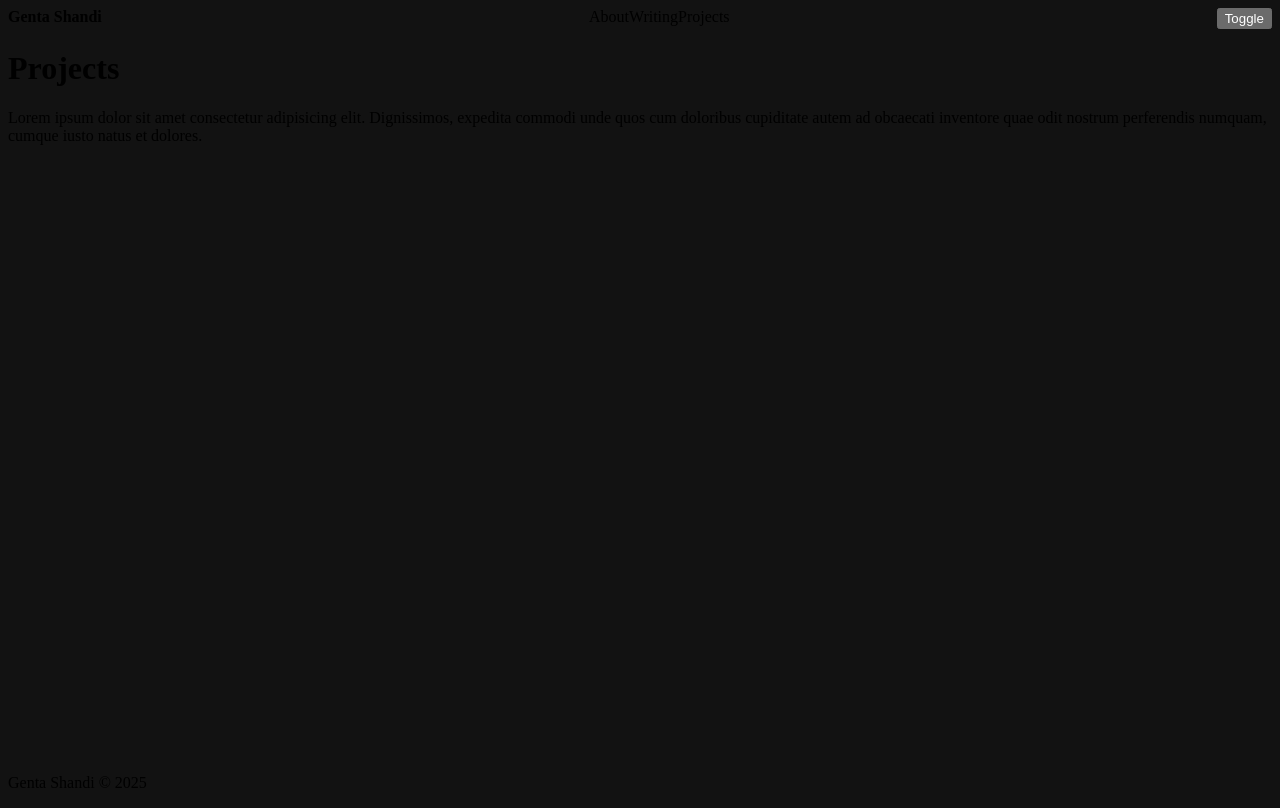
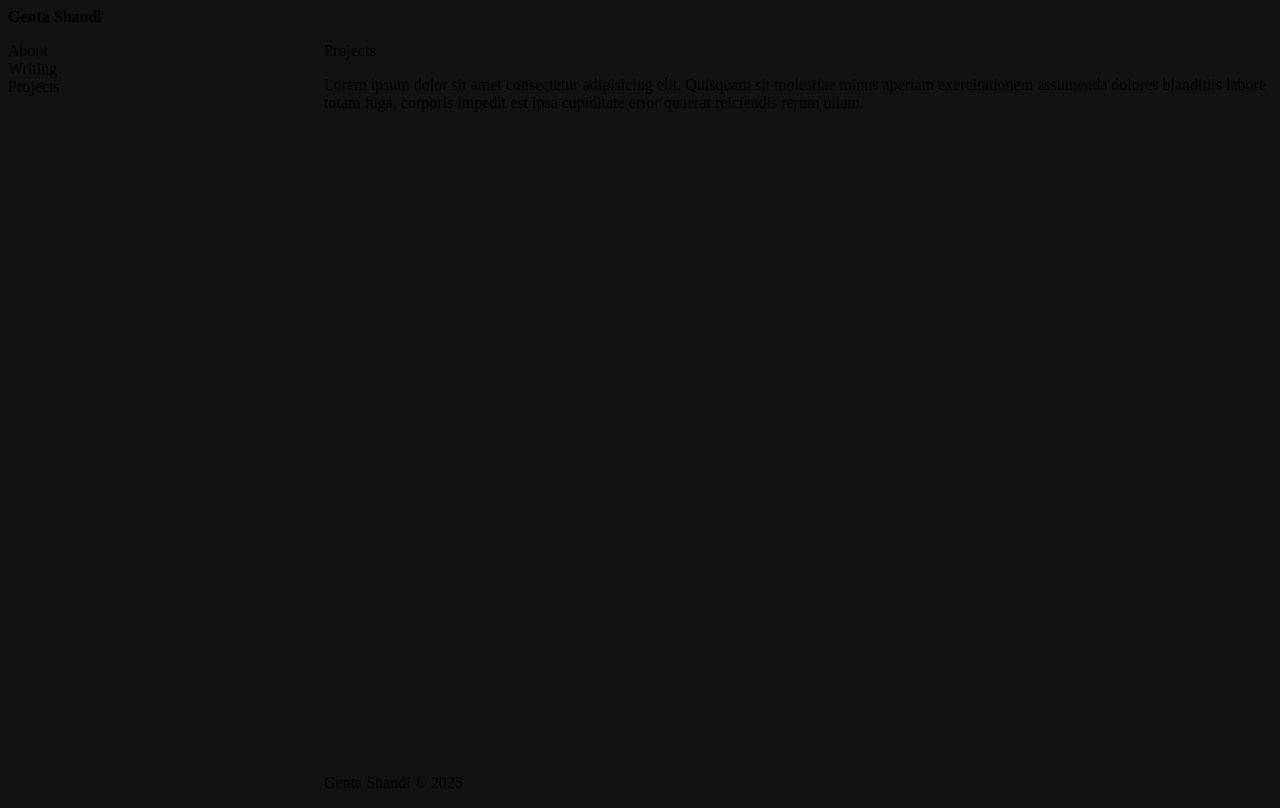
Before and after one commit to geardy47/sweet-home, a SvelteKit app: page /projects in a window 1280 px wide. Built offline with nearby package versions, Linux system fonts and the light colour scheme; some icons are missing.

Commit message:
feat: update layout and add contact icon at footer

```diff
--- a/package.json
+++ b/package.json
@@ -35,7 +35,9 @@
   "dependencies": {
     "@fontsource/atkinson-hyperlegible": "^5.2.5",
     "@fontsource/jetbrains-mono": "^5.2.5",
-    "lucide-svelte": "^0.485.0",
-    "open-props": "^1.7.14"
+    "@iconify-json/fa7-brands": "^1.2.0",
+    "@iconify-json/fa7-solid": "^1.2.0",
+    "open-props": "^1.7.14",
+    "unplugin-icons": "^22.1.0"
   }
 }
--- a/src/app.css
+++ b/src/app.css
@@ -70,6 +70,12 @@ li {
 	padding-inline-start: 0;
 }
 
+.title {
+	color: inherit;
+	text-decoration: none;
+	font-size: var(--font-size-fluid-1);
+}
+
 .surface-1 {
 	background-color: var(--surface-1);
 	color: var(--text-2);
--- a/src/app.d.ts
+++ b/src/app.d.ts
@@ -1,5 +1,8 @@
+import 'unplugin-icons/types/svelte';
+
 // See https://svelte.dev/docs/kit/types#app.d.ts
 // for information about these interfaces
+
 declare global {
 	namespace App {
 		// interface Error {}
--- a/src/app.html
+++ b/src/app.html
@@ -4,7 +4,7 @@
 		<meta charset="utf-8" />
 		<link rel="icon" href="%sveltekit.assets%/favicon.png" />
 		<meta name="viewport" content="width=device-width, initial-scale=1" />
-		<link rel="icon" href="https://fav.farm/🔥" />
+		<link rel="icon" href="https://fav.farm/🚀" />
 		%sveltekit.head%
 	</head>
 	<body data-sveltekit-preload-data="hover">
--- a/src/routes/+layout.svelte
+++ b/src/routes/+layout.svelte
@@ -7,35 +7,76 @@
 	import 'open-props/buttons';
 	import '../app.css';
 
+	import * as config from '$lib/config';
+
 	let { children } = $props();
 	// let { children, data } = $props()
 </script>
 
 <div class="layout">
-	<Sidebar />
+	<div class="header">
+		<a href="/" class="title">
+			<b>{config.title}</b>
+		</a>
+	</div>
+
+	<div class="sidebar">
+		<Sidebar />
+	</div>
 
 	<main>
 		{@render children?.()}
 	</main>
 
-	<Footer />
+	<div class="footer">
+		<Footer />
+	</div>
 </div>
 
 <style>
 	.layout {
-		height: 100%;
-		max-inline-size: 1440px;
 		display: grid;
+		grid-template-columns: 1fr 3fr;
 		grid-template-rows: auto 1fr auto;
-		margin-inline: auto;
-		padding-inline: var(--size-7);
+		grid-template-areas:
+			'header header'
+			'sidebar main'
+			'sidebar footer';
+
+		min-height: 100%;
+		box-sizing: border-box;
+
+		padding-inline: var(--size-fluid-4);
+		padding-block: var(--size-fluid-6);
 
 		@media (min-width: 1440px) {
-			padding-inline: 0;
+			padding-inline: var(--size-fluid-10);
+			padding-block: var(--size-fluid-6);
+		}
+
+		.title {
+			color: inherit;
+			text-decoration: none;
+			font-size: var(--font-size-fluid-1);
+		}
+
+		.header {
+			grid-area: header;
 		}
 
 		main {
-			padding-block: var(--size-9);
+			grid-area: main;
+			padding-block: var(--size-10);
+			overflow-y: auto;
+		}
+
+		.sidebar {
+			padding-block: var(--size-10);
+			grid-area: sidebar;
+		}
+
+		.footer {
+			grid-area: footer;
 		}
 	}
 </style>
--- a/src/routes/footer.svelte
+++ b/src/routes/footer.svelte
@@ -1,18 +1,47 @@
 <script lang="ts">
 	import * as config from '$lib/config';
+	import Linkedin from '~icons/fa7-brands/linkedin';
+	import Github from '~icons/fa7-brands/github';
+	import Envelope from '~icons/fa7-solid/envelope';
 </script>
 
 <footer>
 	<p>{config.title} &copy {new Date().getFullYear()}</p>
+	<div class="contacts">
+		<a href="mailto:gentashandi@gmail.com">
+			<Envelope />
+		</a>
+		<a href="https://github.com/geardy47">
+			<Github />
+		</a>
+		<a href="https://linkedin.com/in/gentashandi/">
+			<Linkedin />
+		</a>
+	</div>
 </footer>
 
 <style>
 	footer {
-		padding-block: var(--size-7);
+		padding-top: var(--size-7);
 		border-top: 1px solid var(--border);
+
+		display: flex;
+		justify-content: space-between;
+
+		.contacts {
+			display: flex;
+			gap: var(--size-2);
+		}
 
 		p {
 			color: var(--text-2);
 		}
+
+		a {
+			height: var(--size-3);
+			width: var(--size-3);
+			color: inherit;
+			text-decoration: none;
+		}
 	}
 </style>
--- a/src/routes/projects/+page.svelte
+++ b/src/routes/projects/+page.svelte
@@ -1,6 +1,7 @@
-<h1>Projects</h1>
+<p class="title">Projects</p>
 <p>
-	Lorem ipsum dolor sit amet consectetur adipisicing elit. Dignissimos, expedita
-	commodi unde quos cum doloribus cupiditate autem ad obcaecati inventore quae
-	odit nostrum perferendis numquam, cumque iusto natus et dolores.
+	Lorem ipsum dolor sit amet consectetur adipisicing elit. Quisquam sit
+	molestiae minus aperiam exercitationem assumenda dolores blanditiis labore
+	totam fuga, corporis impedit est ipsa cupiditate error quaerat reiciendis
+	rerum ullam.
 </p>
--- a/src/routes/sidebar.svelte
+++ b/src/routes/sidebar.svelte
@@ -1,12 +1,4 @@
-<script lang="ts">
-	import * as config from '$lib/config';
-</script>
-
 <nav>
-	<a href="/" class="title">
-		<b>{config.title}</b>
-	</a>
-
 	<ul class="links">
 		<li>
 			<a href="/about">About</a>
@@ -18,28 +10,19 @@
 			<a href="/projects">Projects</a>
 		</li>
 	</ul>
-
-	<button>Toggle</button>
 </nav>
 
 <style>
 	nav {
-		padding-block: var(--size-7);
-
 		@media (min-width: 768px) {
-			/* display: grid; */
-			display: flex;
-			justify-content: space-between;
+			display: grid;
+			gap: var(--size-10);
 		}
 
 		.links {
-			margin-block: var(--size-7);
-
 			@media (min-width: 768px) {
-				/* display: grid; */
-				display: flex;
-				gap: var(--size-7);
-				margin-block: 0;
+				display: grid;
+				gap: var(--size-3);
 			}
 		}
 
--- a/vite.config.ts
+++ b/vite.config.ts
@@ -1,6 +1,13 @@
 import { sveltekit } from '@sveltejs/kit/vite';
 import { defineConfig } from 'vite';
 
+import Icons from 'unplugin-icons/vite';
+
 export default defineConfig({
-	plugins: [sveltekit()]
+	plugins: [
+		sveltekit(),
+		Icons({
+			compiler: 'svelte'
+		})
+	]
 });
```
Also changed, not shown: src/routes/+page.svelte (+7 -2 lines), src/routes/about/+page.svelte (+5 -4 lines), src/routes/about.svelte (deleted), 1 other file (tests, documents, lock files or other folders).
